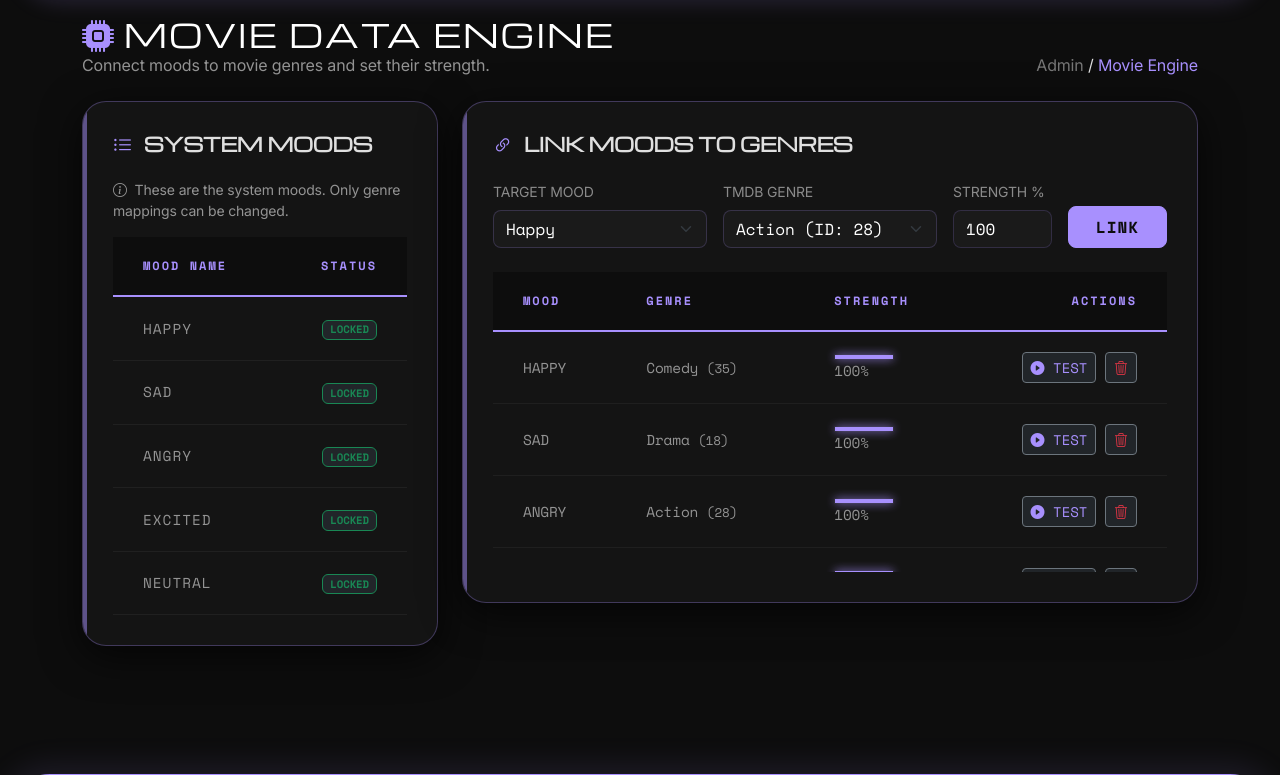
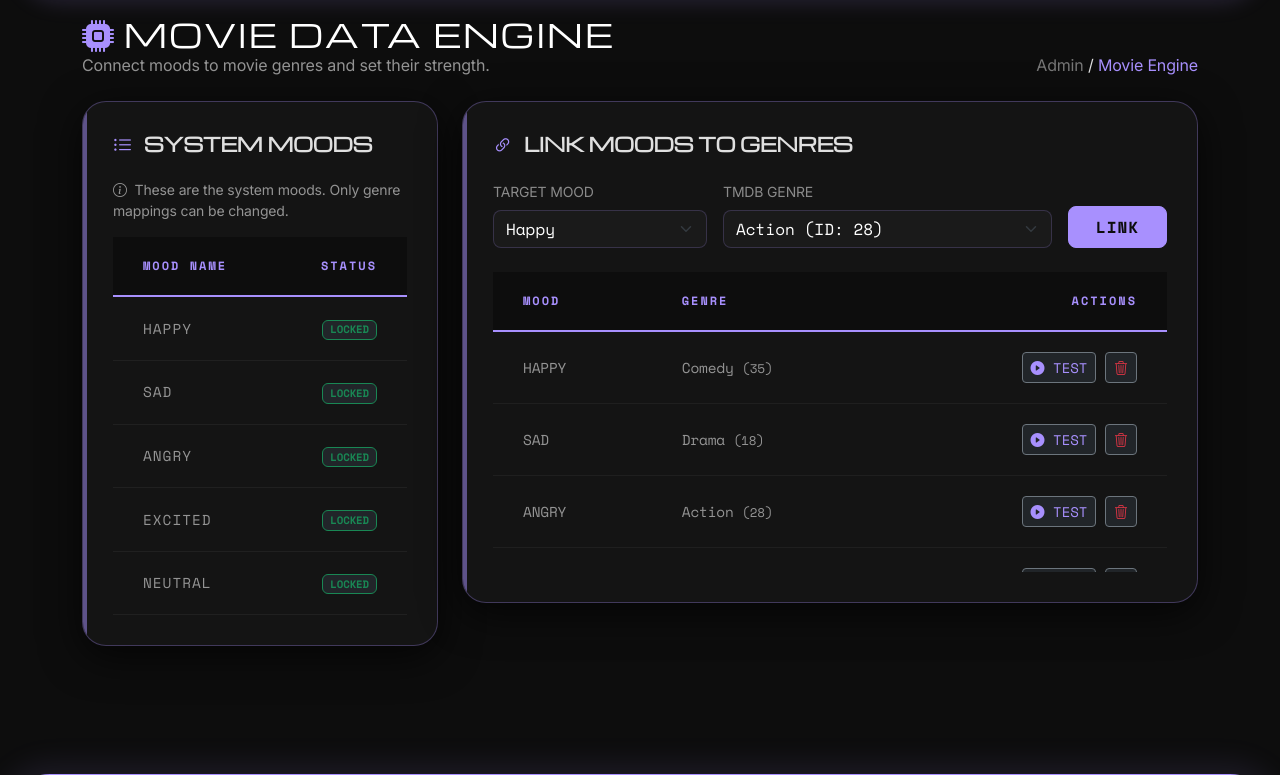
Before and after one commit to hozipai315-bit/movie-system, a PHP site: page /genre/admin/movies.php in a window 1280 px wide. Shown: the part 92-867 px from the top of the page. Run offline with PHP 8.4, Linux system fonts and the light colour scheme; the visitor is signed in with stand-in values (Sample User, id 1); data comes from the database, SQL or seed files in the repository.

Commit message:
Final cleanup: Remove fake percentages, fix SQL error, and remove obsolete weight feature.
This comprehensive update:
1. Removes all fake "95-99% MATCH" and "98.4%" confidence badges/scores from the frontend, replacing them with the actual detected mood name in the analysis modal.
2. Fixes a critical SQL parameter mismatch error in the admin mapping tool (admin/movies.php).
3. Removes the obsolete "Strength/Weight %" feature from the mood-to-genre mapping system across the admin UI and backend services (PHP and Python).
4. Simplifies all mood-to-genre database queries by removing 'ORDER BY weight DESC'.
5. Rebalances the admin mapping form and table for a cleaner layout.

Co-authored-by: hozipai315-bit <282545659+hozipai315-bit@users.noreply.github.com>

```diff
--- a/final-system-main/fyp-movie-recommender/php_backend/admin/movies.php
+++ b/final-system-main/fyp-movie-recommender/php_backend/admin/movies.php
@@ -14,26 +14,24 @@ if ($_SERVER['REQUEST_METHOD'] === 'POST' && $pdo) {
         $mood_id = (int)($_POST['mood_id'] ?? 0);
         $genre_id = (int)($_POST['genre_id'] ?? 0);
         $genre_name = $_POST['genre_name'] ?? '';
-        $weight = (int)($_POST['weight'] ?? 100);
 
         if ($mood_id && $genre_id) {
             try {
                 // Get mood name first
                 $mood_name = $pdo->query("SELECT mood_name FROM mood_definitions WHERE id = $mood_id")->fetchColumn();
 
-                $stmt = $pdo->prepare("INSERT INTO mood_genre_mapping (mood_id, mood_name, genre_id, genre_name, weight)
-                                       VALUES (:mid, :mname, :gid, :gname, :w)
-                                       ON DUPLICATE KEY UPDATE weight = :up_w, genre_name = :up_gname");
+                $stmt = $pdo->prepare("INSERT INTO mood_genre_mapping (mood_id, mood_name, genre_id, genre_name)
+                                       VALUES (:mid, :mname, :gid, :gname)
+                                       ON DUPLICATE KEY UPDATE genre_id = :up_gid, genre_name = :up_gname");
                 $stmt->execute([
                     'mid'       => $mood_id,
                     'mname'     => $mood_name,
                     'gid'       => $genre_id,
                     'gname'     => $genre_name,
-                    'w'         => $weight,
-                    'up_w'      => $weight,
+                    'up_gid'    => $genre_id,
                     'up_gname'  => $genre_name
                 ]);
-                $message = "Neural link updated for $mood_name -> $genre_name ($weight%)";
+                $message = "Neural link updated for $mood_name -> $genre_name";
                 $message_type = 'success';
             } catch (Exception $e) { $message = $e->getMessage(); $message_type = 'danger'; }
         }
@@ -54,7 +52,7 @@ $fixed_moods = ['Happy', 'Sad', 'Angry', 'Excited', 'Neutral'];
 $in_clause = "'" . implode("','", $fixed_moods) . "'";
 
 $moods = $pdo ? $pdo->query("SELECT * FROM mood_definitions WHERE mood_name IN ($in_clause) ORDER BY FIELD(mood_name, $in_clause)")->fetchAll() : [];
-$mappings = $pdo ? $pdo->query("SELECT m.*, d.mood_name FROM mood_genre_mapping m JOIN mood_definitions d ON m.mood_id = d.id WHERE d.mood_name IN ($in_clause) ORDER BY FIELD(d.mood_name, $in_clause), m.weight DESC")->fetchAll() : [];
+$mappings = $pdo ? $pdo->query("SELECT m.*, d.mood_name FROM mood_genre_mapping m JOIN mood_definitions d ON m.mood_id = d.id WHERE d.mood_name IN ($in_clause) ORDER BY FIELD(d.mood_name, $in_clause)")->fetchAll() : [];
 
 $tmdb_genres = [
     28 => 'Action', 12 => 'Adventure', 16 => 'Animation', 35 => 'Comedy', 80 => 'Crime',
@@ -125,7 +123,7 @@ $tmdb_genres = [
                                 <?php endforeach; ?>
                             </select>
                         </div>
-                        <div class="col-md-4">
+                        <div class="col-md-6">
                             <label class="form-label small fw-700 opacity-50 text-white">TMDB GENRE</label>
                             <select name="genre_id" class="form-select rounded-3 bg-dark border-secondary text-white" required onchange="updateGenreName(this)">
                                 <?php foreach ($tmdb_genres as $id => $name): ?>
@@ -133,10 +131,6 @@ $tmdb_genres = [
                                 <?php endforeach; ?>
                             </select>
                             <input type="hidden" name="genre_name" id="genreNameInput" value="Action">
-                        </div>
-                        <div class="col-md-2">
-                            <label class="form-label small fw-700 opacity-50 text-white">STRENGTH %</label>
-                            <input type="number" name="weight" class="form-control rounded-3 bg-dark border-secondary text-white" value="100" min="1" max="100">
                         </div>
                         <div class="col-md-2 d-flex align-items-end">
                             <button type="submit" class="btn btn-primary-admin w-100 rounded-3 py-2 fw-800">LINK</button>
@@ -147,19 +141,13 @@ $tmdb_genres = [
                 <div class="mt-4 table-responsive favorites-scroll-container" style="max-height: 300px;">
                     <table class="table admin-table">
                         <thead class="sticky-top bg-dark">
-                            <tr><th>Mood</th><th>Genre</th><th>Strength</th><th class="text-end">Actions</th></tr>
+                            <tr><th>Mood</th><th>Genre</th><th class="text-end">Actions</th></tr>
                         </thead>
                         <tbody>
                             <?php foreach ($mappings as $row): ?>
                                 <tr>
                                     <td class="fw-800 text-purple text-uppercase"><?php echo htmlspecialchars($row['mood_name']); ?></td>
                                     <td class="text-white"><?php echo htmlspecialchars($row['genre_name']); ?> <small class="text-muted">(<?php echo $row['genre_id']; ?>)</small></td>
-                                    <td>
-                                        <div class="progress bg-dark" style="height: 6px; width: 60px; border: 1px solid rgba(255,255,255,0.1);">
-                                            <div class="progress-bar bg-purple" style="width: <?php echo $row['weight']; ?>%"></div>
-                                        </div>
-                                        <span class="x-small fw-700 text-white-50"><?php echo $row['weight']; ?>%</span>
-                                    </td>
                                     <td class="text-end">
                                         <button class="btn btn-sm btn-dark text-purple border-secondary" onclick="testMapping('<?php echo addslashes($row['mood_name']); ?>', <?php echo $row['genre_id']; ?>)"><i class="bi bi-play-circle-fill"></i> TEST</button>
                                         <form action="movies.php" method="POST" class="d-inline">
--- a/final-system-main/fyp-movie-recommender/php_backend/includes/mood_mapper.php
+++ b/final-system-main/fyp-movie-recommender/php_backend/includes/mood_mapper.php
@@ -22,8 +22,8 @@ if (!function_exists('get_genre_id_for_mood')) {
 
         if (isset($pdo)) {
             try {
-                // Fetch the highest weighted genre for this mood
-                $stmt = $pdo->prepare("SELECT genre_id FROM mood_genre_mapping WHERE mood_name = ? ORDER BY weight DESC LIMIT 1");
+                // Fetch the mapped genre for this mood
+                $stmt = $pdo->prepare("SELECT genre_id FROM mood_genre_mapping WHERE mood_name = ? LIMIT 1");
                 $stmt->execute([ucfirst(strtolower($mood))]);
                 $db_genre = $stmt->fetchColumn();
                 if ($db_genre) return (int)$db_genre;
```
Also changed, not shown: 1 other file.
